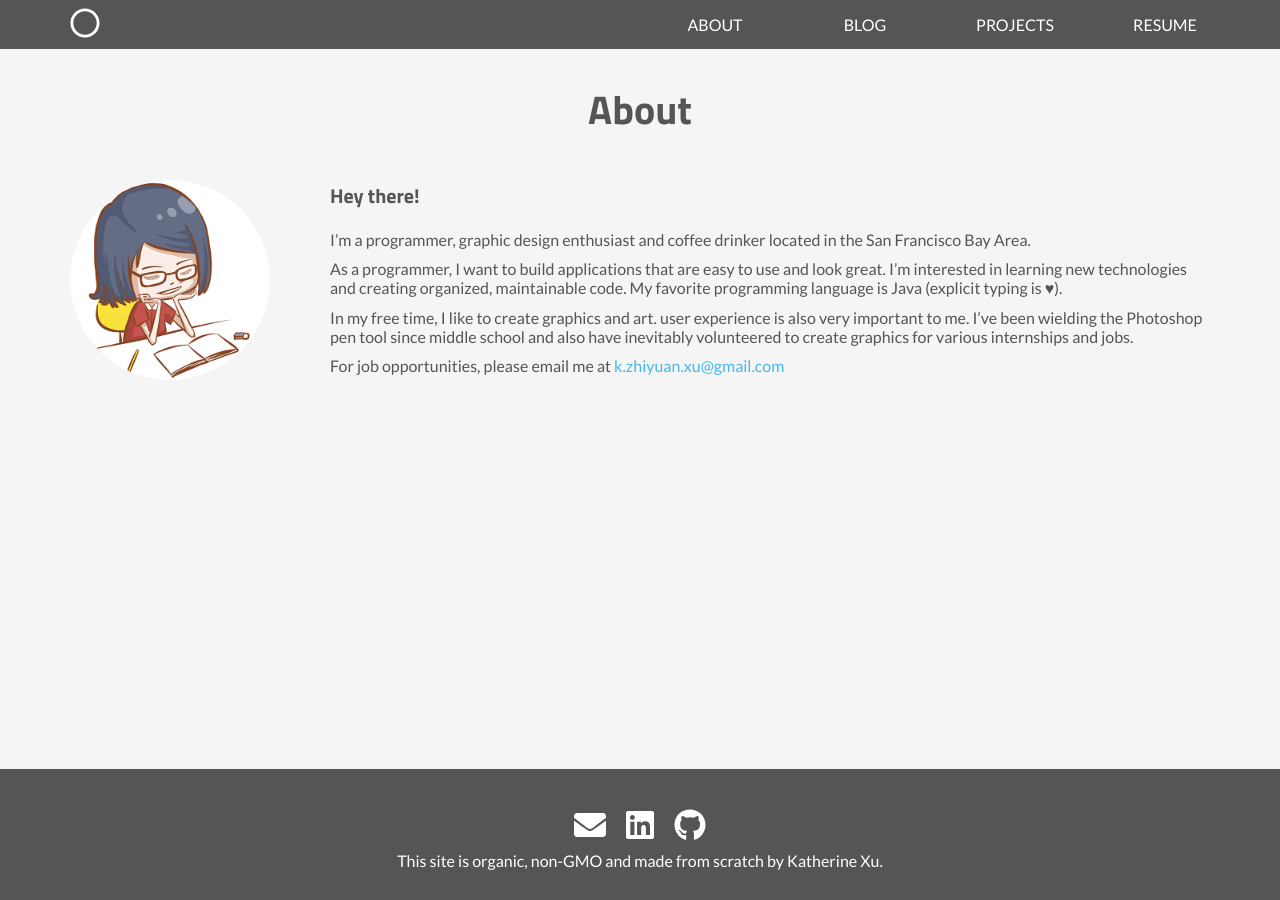
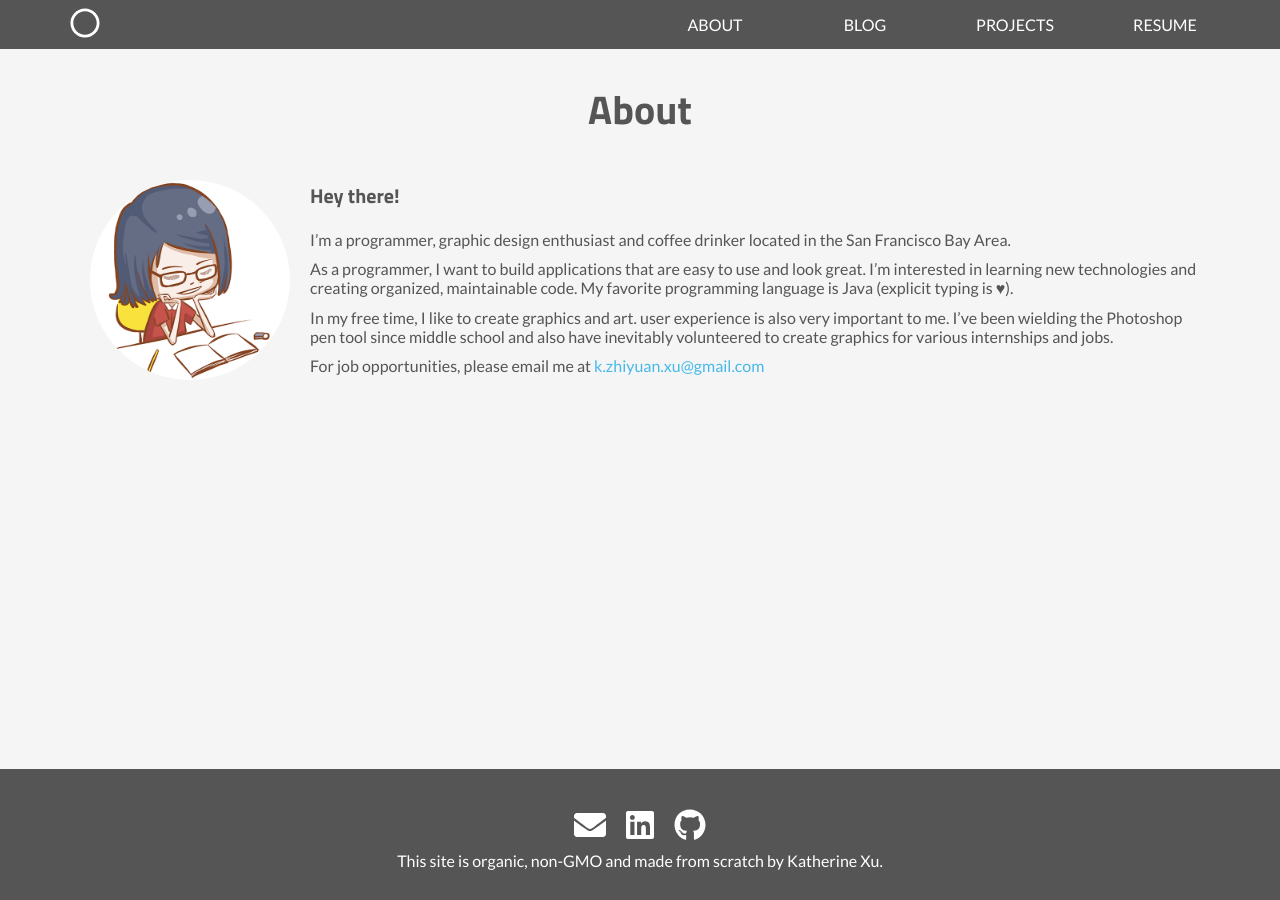
Before and after one commit to zhixu/zhixu.github.io, a Jekyll site: the page built from pages/about.html, in a window 1280 px wide. Built offline with Jekyll 4.4.1, drawn with Linux system fonts in a browser that asks for light colours; nearby versions of some CDN libraries.

Commit message:
Added responsive media querise

```diff
--- a/_sass/_animations.scss
+++ b/_sass/_animations.scss
@@ -12,12 +12,12 @@
 
   @keyframes slideInUp {
     0% {
-      // opacity: 0;
+      opacity: 0;
       transform: translate3d(0, 100%, 0);
     }
 
     100% {
-      // opacity: 1;
+      opacity: 1;
       transform: none;
     }
   }
--- a/assets/main.scss
+++ b/assets/main.scss
@@ -105,6 +105,10 @@ p:not(:last-child) {
     grid-row: 2 / 3;
     grid-column: 2 / 3;
     padding: 3rem;
+
+    @media only screen and (max-width: 40em) {
+        grid-column: 1 / 4;
+    };
 }
 
 .page {
@@ -127,6 +131,11 @@ p:not(:last-child) {
     &--circle {
         border-radius: 50%;
     }
+
+    &--center {
+        display: block;
+        margin: 0 auto;
+    }
 }
 
 /* ---------------------------------- */
@@ -144,6 +153,10 @@ p:not(:last-child) {
 
         overflow: hidden;
         animation: fadeInUp 1s ease-out;
+    }
+
+    &__svg svg {
+        width: 100%;
     }
 
     &__main {
@@ -236,12 +249,24 @@ p:not(:last-child) {
     display: flex;
     margin: 4rem 0rem;
 
+    @media only screen and (max-width: 40em) {
+        display: block;
+    }
+
     &__description > p {
         margin-bottom: 1rem;
     }
 
     &__image {
-        margin-right: 6rem;
+        padding: 0 2rem;
+        // display: block;
+        // margin-left: 0 auto;
+        // // margin-right: 6rem;
+        // margin: 0 auto;
+
+        // @media only screen and (max-width: 70em) {
+        //     display: block;
+        // }
     }
 }
 
@@ -319,6 +344,10 @@ code {
         display: grid;
         grid-template-columns: 1fr 3fr;
         grid-column-gap: 3rem;
+
+        @media only screen and (max-width: 40rem) {
+            display: block;
+        }
     }
 
     &__section {
--- a/pages/about.html
+++ b/pages/about.html
@@ -5,7 +5,7 @@ layout: page
 ---
 <div class="about">
     <div class="about__image">
-            <img class="icon--circle icon--large" src="/assets/images/kat.png"></img>
+        <img class="icon--circle icon--large icon--center" src="/assets/images/kat.png"></img>
     </div>
     <div class="about__description">
         <h3>Hey there!</h3>
--- a/pages/resume.html
+++ b/pages/resume.html
@@ -58,8 +58,7 @@ layout: page
             <ul class="skill__list">
                 <li>Java</li>
                 <li>Typescript</li>
-                <li>Javascript</li>
-                <li>SASS</li>
+                <li>SCSS</li>
                 <li>Bootstrap</li>
             </ul>
 
@@ -72,6 +71,7 @@ layout: page
                 <li>Webpack</li>
                 <li>NPM</li>
 
+                <li>Javascript</li>
                 <li>jQuery</li>
 
                 <li>C</li>
```
Also changed, not shown: 1 other file. Lines whose indentation alone changed are shown as unchanged.
